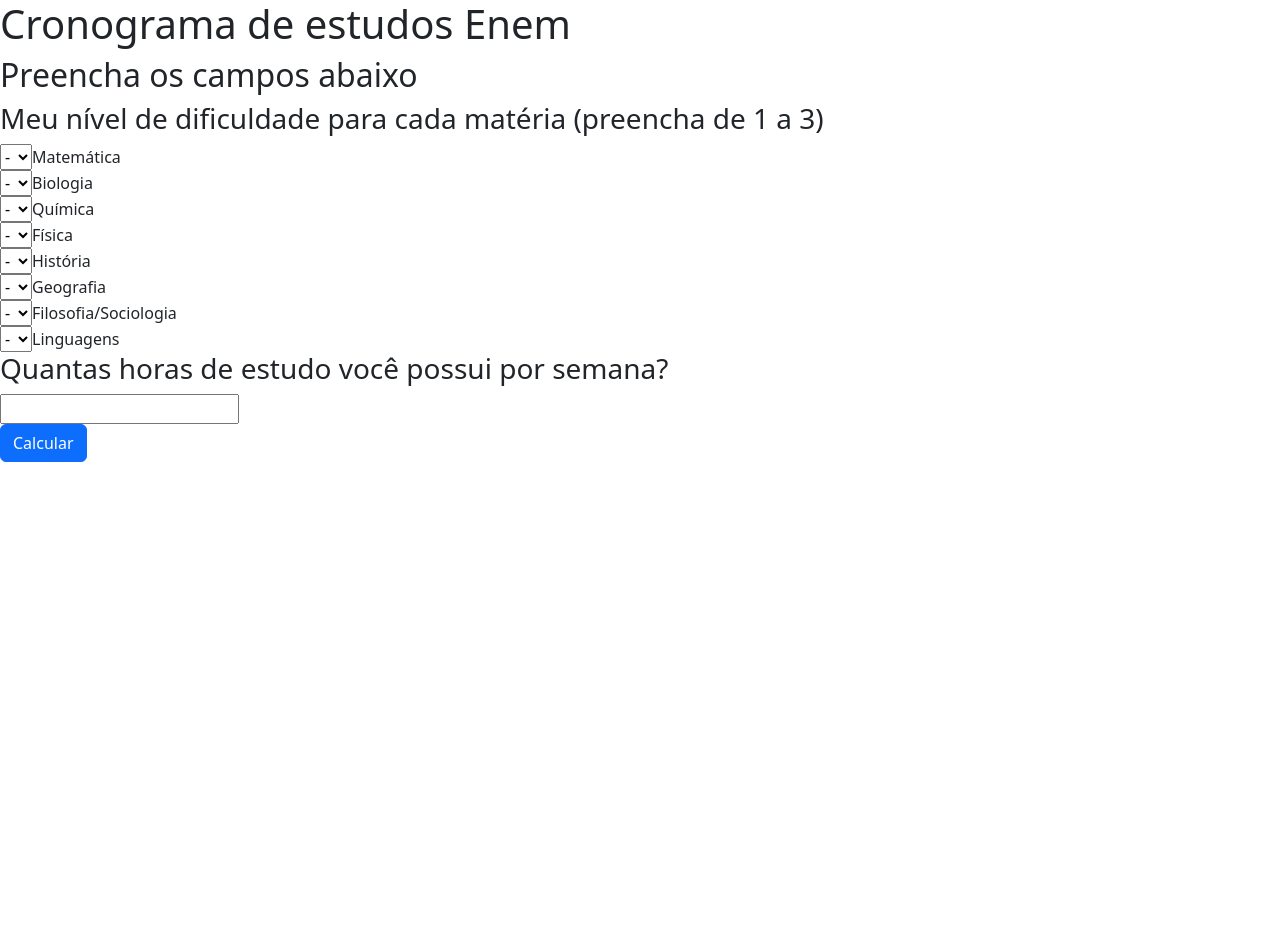
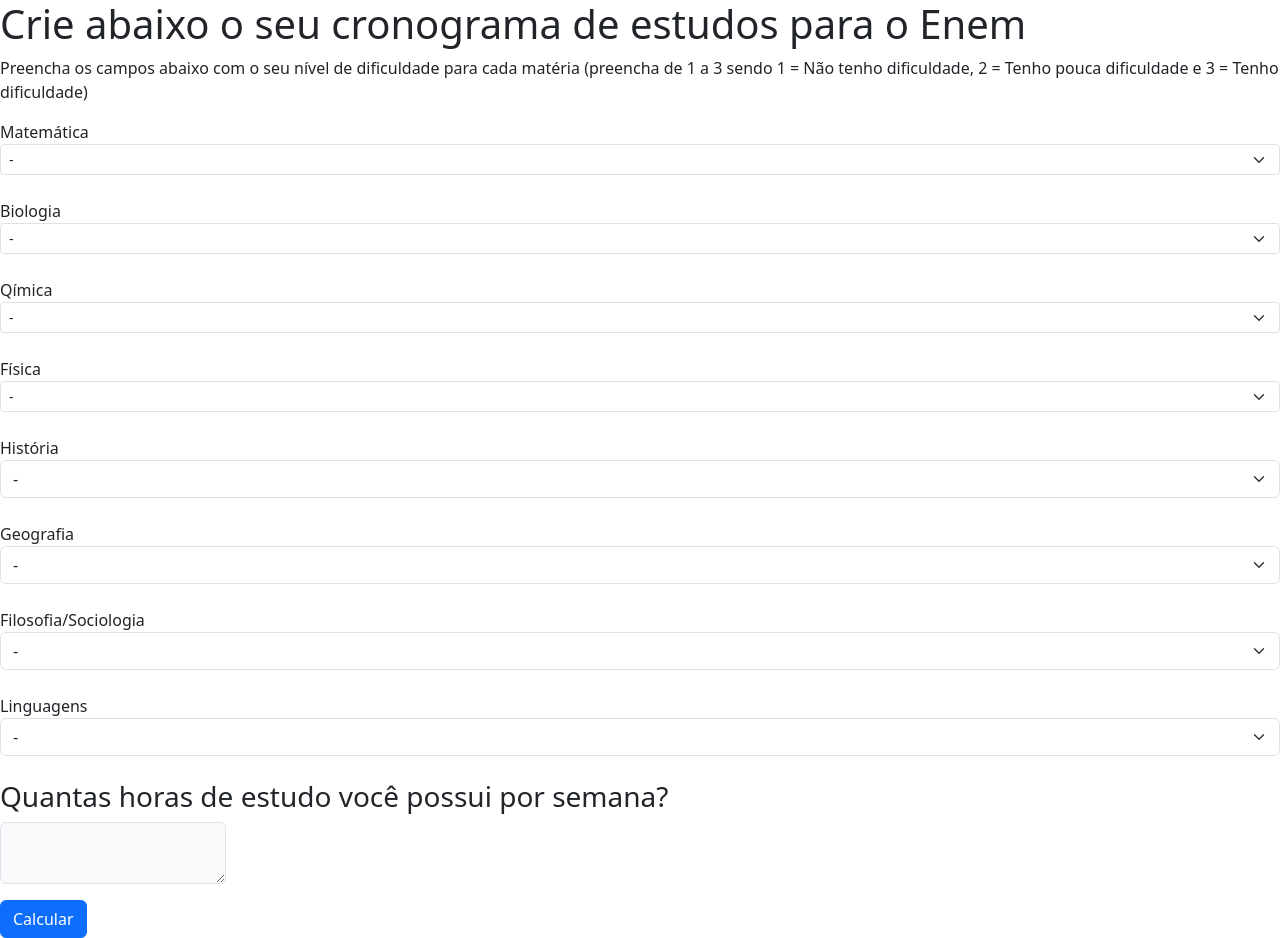
Before and after one commit to ViniciusBernucci/calculadoraestudosENEM, a React (Vite) app: page / in a window 1280 px wide. Before the commit the page ends 800 px from the top, so only its background shows below. Built offline with nearby package versions, Linux system fonts and the light colour scheme.

Commit message:
Estilização bootstrap - formatação das tabelas e inputs

```diff
--- a/src/App.jsx
+++ b/src/App.jsx
@@ -1,6 +1,8 @@
 import React, { useState } from "react";
 import Tabela from "./components/tabela/tabela";
-import Button from 'react-bootstrap/Button';
+import Button from "react-bootstrap/Button";
+import Form from "react-bootstrap/Form";
+import InputGroup from "react-bootstrap/InputGroup";
 
 export default function App() {
   // Dificuldade por materia do aluno
@@ -17,82 +19,122 @@
   const [tempo, setTempo] = useState(0);
   var tempoSemana = parseInt(tempo);
 
-  const [click, setClick] = useState (null)
-
+  const [click, setClick] = useState(null);
 
   return (
     <div className="App">
-      <h1>Cronograma de estudos Enem</h1>
-      <h2>Preencha os campos abaixo</h2>
-      <h3>Meu nível de dificuldade para cada matéria (preencha de 1 a 3)</h3>
+      <h1>Crie abaixo o seu cronograma de estudos para o Enem</h1>
+      <p>
+        Preencha os campos abaixo com o seu nível de dificuldade para cada
+        matéria (preencha de 1 a 3 sendo 1 = Não tenho dificuldade, 2 = Tenho
+        pouca dificuldade e 3 = Tenho dificuldade)
+      </p>
 
       <section>
-        <select name="matematica" onChange={(e) => setMat(e.target.value)}>
+        Matemática
+        <Form.Select
+          size="sm"
+          arial-label=" Default select"
+          name="matematica"
+          onChange={(e) => setMat(e.target.value)}
+        >
           <option>-</option>
           <option value="1">1</option>
           <option value="2">2</option>
           <option value="3">3</option>
-        </select>
-        Matemática<br></br>
-        <select name="biologia" onChange={(e) => setBio(e.target.value)}>
+        </Form.Select>
+        <br></br>
+        Biologia
+        <Form.Select
+          size="sm"
+          arial-label=" Default select"
+          name="biologia"
+          onChange={(e) => setBio(e.target.value)}
+        >
           <option>-</option>
           <option value="1">1</option>
           <option value="2">2</option>
           <option value="3">3</option>
-        </select>
-        Biologia<br></br>
-        <select name="quimica" onChange={(e) => setQui(e.target.value)}>
+        </Form.Select>
+        <br></br>
+        Qímica
+        <Form.Select
+          size="sm"
+          arial-label=" Default select"
+          name="quimica"
+          onChange={(e) => setQui(e.target.value)}
+        >
           <option>-</option>
           <option value="1">1</option>
           <option value="2">2</option>
           <option value="3">3</option>
-        </select>
-        Química<br></br>
-        <select name="fisica" onChange={(e) => setFis(e.target.value)}>
+        </Form.Select>
+        <br></br>
+        Física
+        <Form.Select
+          size="sm"
+          arial-label=" Default select"
+          name="fisica"
+          onChange={(e) => setFis(e.target.value)}
+        >
           <option>-</option>
           <option value="1">1</option>
           <option value="2">2</option>
           <option value="3">3</option>
-        </select>
-        Física<br></br>
-        <select name="historia" onChange={(e) => setHis(e.target.value)}>
+        </Form.Select>
+        <br></br>
+        História
+        <Form.Select name="historia" onChange={(e) => setHis(e.target.value)}>
           <option>-</option>
           <option value="1">1</option>
           <option value="2">2</option>
           <option value="3">3</option>
-        </select>
-        História<br></br>
-        <select name="Geografia" onChange={(e) => setGeo(e.target.value)}>
+        </Form.Select>
+        <br></br>
+        Geografia
+        <Form.Select name="Geografia" onChange={(e) => setGeo(e.target.value)}>
           <option>-</option>
           <option value="1">1</option>
           <option value="2">2</option>
           <option value="3">3</option>
-        </select>
-        Geografia<br></br>
-        <select name="filosofia" onChange={(e) => setFil(e.target.value)}>
+        </Form.Select>
+        <br></br>
+        Filosofia/Sociologia
+        <Form.Select name="filosofia" onChange={(e) => setFil(e.target.value)}>
           <option>-</option>
           <option value="1">1</option>
           <option value="2">2</option>
           <option value="3">3</option>
-        </select>
-        Filosofia/Sociologia<br></br>
-        <select name="linguagens" onChange={(e) => setLin(e.target.value)}>
+        </Form.Select>
+        <br></br>
+        Linguagens
+        <Form.Select name="linguagens" onChange={(e) => setLin(e.target.value)}>
           <option>-</option>
           <option value="1">1</option>
           <option value="2">2</option>
           <option value="3">3</option>
-        </select>
-        Linguagens<br></br>
+        </Form.Select>
+        <br></br>
       </section>
 
       <div>
         <h3>Quantas horas de estudo você possui por semana?</h3>
-        <input onChange={(e) => setTempo(e.target.value)}></input>
+        <InputGroup className="mb-3">
+          <InputGroup.Text
+            as="textarea"
+            aria
+            label="with textarea"
+            size="lg"
+            onChange={(e) => setTempo(e.target.value)}
+          ></InputGroup.Text>
+        </InputGroup>
       </div>
 
-      <div><Button variant= "primary" onClick={setClick}>Calcular</Button></div>
-
-
+      <div>
+        <Button variant="primary" onClick={setClick}>
+          Calcular
+        </Button>
+      </div>
 
       <Tabela
         mat={mat}
--- a/src/components/tabela/tabela.jsx
+++ b/src/components/tabela/tabela.jsx
@@ -1,6 +1,5 @@
-import Button from 'react-bootstrap/Button';
-import Table from 'react-bootstrap/Table';
-
+import Button from "react-bootstrap/Button";
+import Table from "react-bootstrap/Table";
 
 export default function Tabela(props) {
   //peso do enem baseado em numero de questoes e poder de alavancagem das matérias
@@ -35,9 +34,8 @@
     prioridadeLing;
 
   //calculo blocos de 50min
-  var horas_minutos = props.tempoSemana * 60
-  var blocos_50min = horas_minutos / 50
-
+  var horas_minutos = props.tempoSemana * 60;
+  var blocos_50min = horas_minutos / 50;
 
   //calculo final de horas por matéria
   var tempoMat = prioridadeMat * (props.tempoSemana / prioridadeTotal);
@@ -105,80 +103,71 @@
   var minutosMatFinal = Math.round(minutosMat);
 
   //calculo minutos total Matemática
-  var minutosMat2 = horasMat * 60
-  var blocosMat = minutosMat2 / 50
+  var minutosMat2 = horasMat * 60;
+  var blocosMat = minutosMat2 / 50;
 
   //calculo de minutos Biologia
   var minutosBio = (segundosBio - 3600 * horasBioFinal) / 60;
   var minutosBioFinal = Math.round(minutosBio);
 
   //calculo minutos total Biologia
-  var minutosBio2 = horasBio * 60
-  var blocosBio = minutosBio2 / 50
-
+  var minutosBio2 = horasBio * 60;
+  var blocosBio = minutosBio2 / 50;
 
   //calculo de minutos Quimica
   var minutosQuim = (segundosQuim - 3600 * horasQuimFinal) / 60;
   var minutosQuimFinal = Math.round(minutosQuim);
 
   //calculo minutos total Quimica
-  var minutosQuim2 = horasQuim * 60
-  var blocosQuim = minutosQuim2 / 50
-
+  var minutosQuim2 = horasQuim * 60;
+  var blocosQuim = minutosQuim2 / 50;
 
   //calculo de minutos Fisica
   var minutosFis = (segundosFis - 3600 * horasFisFinal) / 60;
   var minutosFisFinal = Math.round(minutosFis);
 
   //calculo minutos total Fisica
-  var minutosFis2 = horasFis * 60
-  var blocosFis = minutosFis2 / 50
-
+  var minutosFis2 = horasFis * 60;
+  var blocosFis = minutosFis2 / 50;
 
   //calculo de minutos Historia
   var minutosHis = (segundosHis - 3600 * horasHisFinal) / 60;
   var minutosHisFinal = Math.round(minutosHis);
 
   //calculo minutos total Historia
-  var minutosHis2 = horasHis * 60
-  var blocosHis = minutosHis2 / 50
-
+  var minutosHis2 = horasHis * 60;
+  var blocosHis = minutosHis2 / 50;
 
   //calculo de minutos Geografia
   var minutosGeo = (segundosGeo - 3600 * horasGeoFinal) / 60;
   var minutosGeoFinal = Math.round(minutosGeo);
 
   //calculo minutos total Geografia
-  var minutosGeo2 = horasGeo * 60
-  var blocosGeo = minutosGeo2 / 50
+  var minutosGeo2 = horasGeo * 60;
+  var blocosGeo = minutosGeo2 / 50;
 
   //calculo de minutos Filosofia e Sociologia
   var minutosFs = (segundosFs - 3600 * horasFsFinal) / 60;
   var minutosFsFinal = Math.round(minutosFs);
 
   //calculo minutos total Filosofia e Sociologia
-  var minutosFs2 = horasFs * 60
-  var blocosFs = minutosFs2 / 50
-
+  var minutosFs2 = horasFs * 60;
+  var blocosFs = minutosFs2 / 50;
 
   //calculo de minutos Linguagens
   var minutosLing = (segundosLing - 3600 * horasLingFinal) / 60;
   var minutosLingFinal = Math.round(minutosLing);
 
   //calculo minutos total Linguagens
-  var minutosLing2 = horasLingFinal * 60
-  var blocosLing = minutosLing2 / 50
-
+  var minutosLing2 = horasLingFinal * 60;
+  var blocosLing = minutosLing2 / 50;
 
   return (
     <div>
       {props.click != null ? (
         <container>
           <div>
-            <Button variant="warning" onClick={(e) => location.reload()}>Recalcular</Button>
-          </div>
-          <div>
-            <Table responsive striped bordered hover >
+            <Table responsive striped bordered hover>
               <thead>
                 <tr>
                   <th>Matérias</th>
@@ -186,58 +175,66 @@
                 </tr>
               </thead>
 
-              <tbody><tr>
-                <td>Matemática</td><td>
+              <tbody>
+                <tr>
+                  <td>Matemática</td>
+                  <td>
                     {horasMatFinal}h e {minutosMatFinal}m
-                </td></tr></tbody>
-
+                  </td>
+                </tr>
                 <tr>
-                <th>Biologia</th>
+                  <td>Biologia</td>
                   <td>
                     {horasBioFinal}h e {minutosBioFinal}m
                   </td>
                 </tr>
                 <tr>
-                <th>Química</th>
+                  <td>Química</td>
                   <td>
                     {horasQuimFinal}h e {minutosQuimFinal}m
                   </td>
                 </tr>
                 <tr>
-                <th>Física</th>
+                  <td>Física</td>
                   <td>
                     {horasFisFinal}h e {minutosFisFinal}m
                   </td>
                 </tr>
                 <tr>
-                <th>História</th>
+                  <td>História</td>
                   <td>
                     {horasHisFinal}h e {minutosHisFinal}m
                   </td>
                 </tr>
                 <tr>
-                <th>Geografia</th>
+                  <td>Geografia</td>
                   <td>
                     {horasGeoFinal}h e {minutosGeoFinal}m
                   </td>
                 </tr>
                 <tr>
-                <th>Sociologia/Filosofia</th>
+                  <td>Sociologia/Filosofia</td>
                   <td>
                     {horasFsFinal}h e {minutosFsFinal}m
                   </td>
                 </tr>
                 <tr>
-                <th>Linguagens</th>
+                  <td>Linguagens</td>
                   <td>
                     {horasLingFinal}h e {minutosLingFinal}m
                   </td>
                 </tr>
+              </tbody>
             </Table>
           </div>
           <div>
-            <h2>número de Blocos de 50min de estudo: {Math.round(blocos_50min)}</h2>
-            <table>
+            <h2>Blocos de 50 minutos de estudo</h2>
+            <t>
+              "observe que o valor total de horas deu maior do que vc preencheu
+              inicialmente para poder ter um bloco com mínimo 50 minutos. "{" "}
+            </t>
+            <Table responsive striped bordered hover>
+              <thead>
                 <tr>
                   <td>&nbsp;</td>
                   <th>Seg</th>
@@ -246,73 +243,82 @@
                   <th>Qui</th>
                   <th>Sex</th>
                 </tr>
+              </thead>
+
+              <tbody>
                 <tr>
                   <th>Matemática</th>
-                <th>{Math.round(blocosMat / 5)}</th>
-                <th>{Math.round(blocosMat / 5)}</th>
-                <th>{Math.round(blocosMat / 5)}</th>
-                <th>{Math.round(blocosMat / 5)}</th>
-                <th>{Math.round(blocosMat / 5)}</th>
+                  <td>{Math.round(blocosMat / 5)}</td>
+                  <td>{Math.round(blocosMat / 5)}</td>
+                  <td>{Math.round(blocosMat / 5)}</td>
+                  <td>{Math.round(blocosMat / 5)}</td>
+                  <td>{Math.round(blocosMat / 5)}</td>
                 </tr>
+
                 <tr>
                   <th>Biologia</th>
-                <th>{Math.round(blocosBio / 3)}</th>
+                  <td>{Math.round(blocosBio / 3)}</td>
                   <th>-</th>
-                <th>{Math.round(blocosBio / 3)}</th>
+                  <td>{Math.round(blocosBio / 3)}</td>
                   <th>-</th>
-                <th>{Math.round(blocosBio / 3)}</th>
-
+                  <td>{Math.round(blocosBio / 3)}</td>
                 </tr>
                 <tr>
                   <th>Química</th>
-                <th>{Math.round(blocosQuim / 3)}</th>
+                  <td>{Math.round(blocosQuim / 3)}</td>
                   <th>-</th>
-                <th>{Math.round(blocosQuim / 3)}</th>
-                <th>-</th>
-                <th>{Math.round(blocosQuim / 3)}</th>
+                  <td>{Math.round(blocosQuim / 3)}</td>
+                  <td>-</td>
+                  <td>{Math.round(blocosQuim / 3)}</td>
                 </tr>
                 <tr>
                   <th>Física</th>
-                <th>{Math.round(blocosFis / 3)}</th>
-                <th>-</th>
-                <th>{Math.round(blocosFis / 3)}</th>
-                <th>-</th>
-                <th>{Math.round(blocosFis / 3)}</th>
+                  <td>{Math.round(blocosFis / 3)}</td>
+                  <td>-</td>
+                  <td>{Math.round(blocosFis / 3)}</td>
+                  <td>-</td>
+                  <td>{Math.round(blocosFis / 3)}</td>
                 </tr>
                 <tr>
                   <th>História</th>
                   <th>-</th>
-                <th>{Math.ceil(blocosHis / 2)}</th>
-                <th>-</th>
-                <th>{Math.ceil(blocosHis / 2)}</th>
-                <th>-</th>
+                  <td>{Math.ceil(blocosHis / 2)}</td>
+                  <td>-</td>
+                  <td>-</td>
+                  <td>{Math.ceil(blocosHis / 2)}</td>
                 </tr>
                 <tr>
                   <th>Geografia</th>
-                <th>-</th>
-                <th>{Math.ceil(blocosGeo / 2)}</th>
-                <th>-</th>
-                <th>{Math.ceil(blocosGeo / 2)}</th>
-                <th>-</th>
+                  <td>-</td>
+                  <td>{Math.ceil(blocosGeo / 2)}</td>
+                  <td>-</td>
+                  <td>{Math.ceil(blocosGeo / 2)}</td>
+                  <td>-</td>
                 </tr>
                 <tr>
                   <th>Fil/Soc</th>
-                <th>-</th>
-                <th>-</th>
-                <th>{Math.ceil(blocosFs)}</th>
-                <th>-</th>
-                <th>-</th>
+                  <td>-</td>
+                  <td>-</td>
+                  <td>{Math.ceil(blocosFs)}</td>
+                  <td>-</td>
+                  <td>-</td>
                 </tr>
                 <tr>
                   <th>Linguagens</th>
-                <th>{Math.ceil(blocosLing / 3)}</th>
-                <th>-</th>
-                <th>{Math.ceil(blocosLing / 3)}</th>
-                <th>-</th>
-                <th>{Math.ceil(blocosLing / 3)}</th>
+                  <td>{Math.ceil(blocosLing / 3)}</td>
+                  <td>-</td>
+                  <td>{Math.ceil(blocosLing / 3)}</td>
+                  <td>-</td>
+                  <td>{Math.ceil(blocosLing / 3)}</td>
                 </tr>
-            </table>
+              </tbody>
+            </Table>
           </div>{" "}
+          <div>
+            <Button variant="warning" onClick={(e) => location.reload()}>
+              Recalcular
+            </Button>
+          </div>
         </container>
       ) : null}
     </div>
```
Lines whose indentation alone changed are shown as unchanged.
